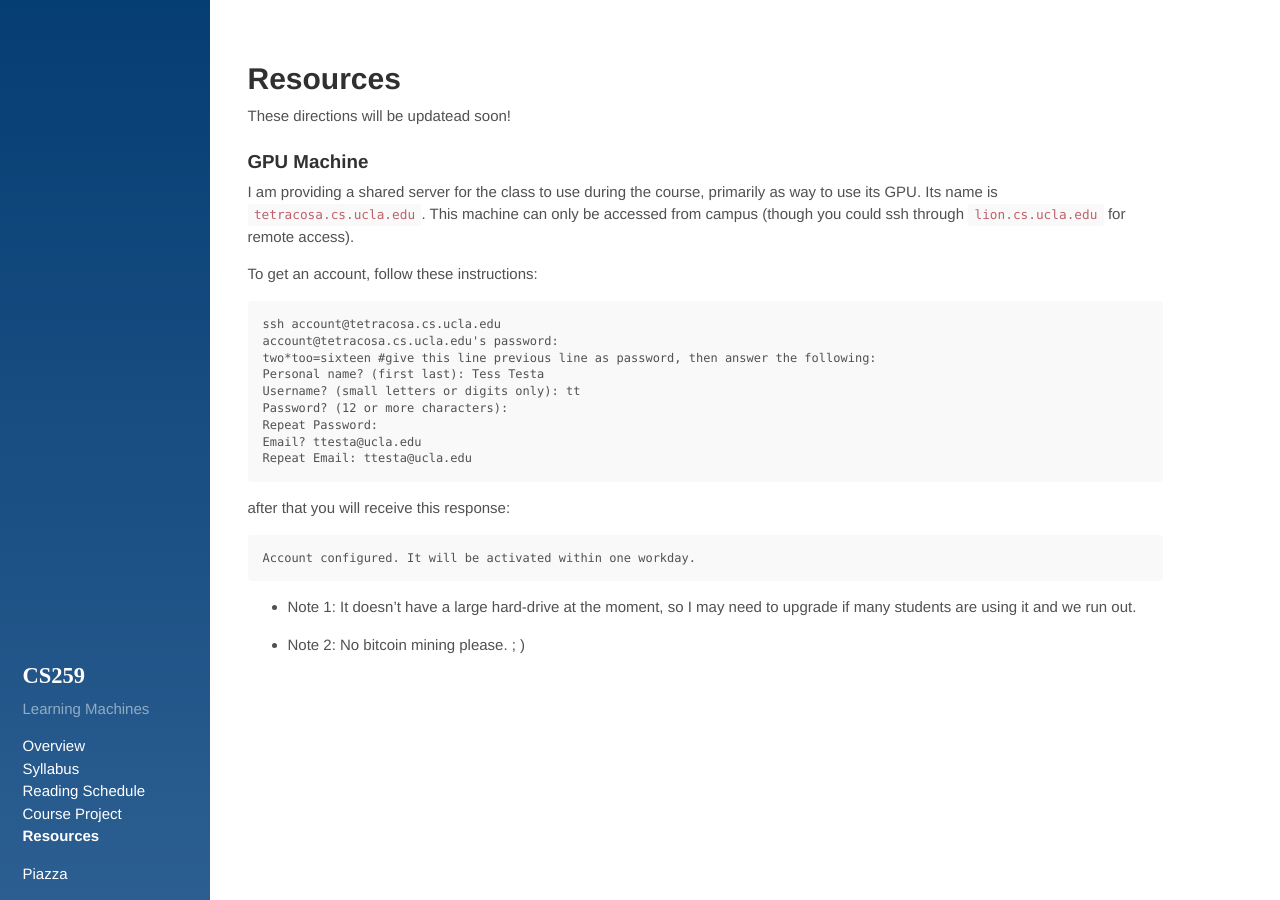
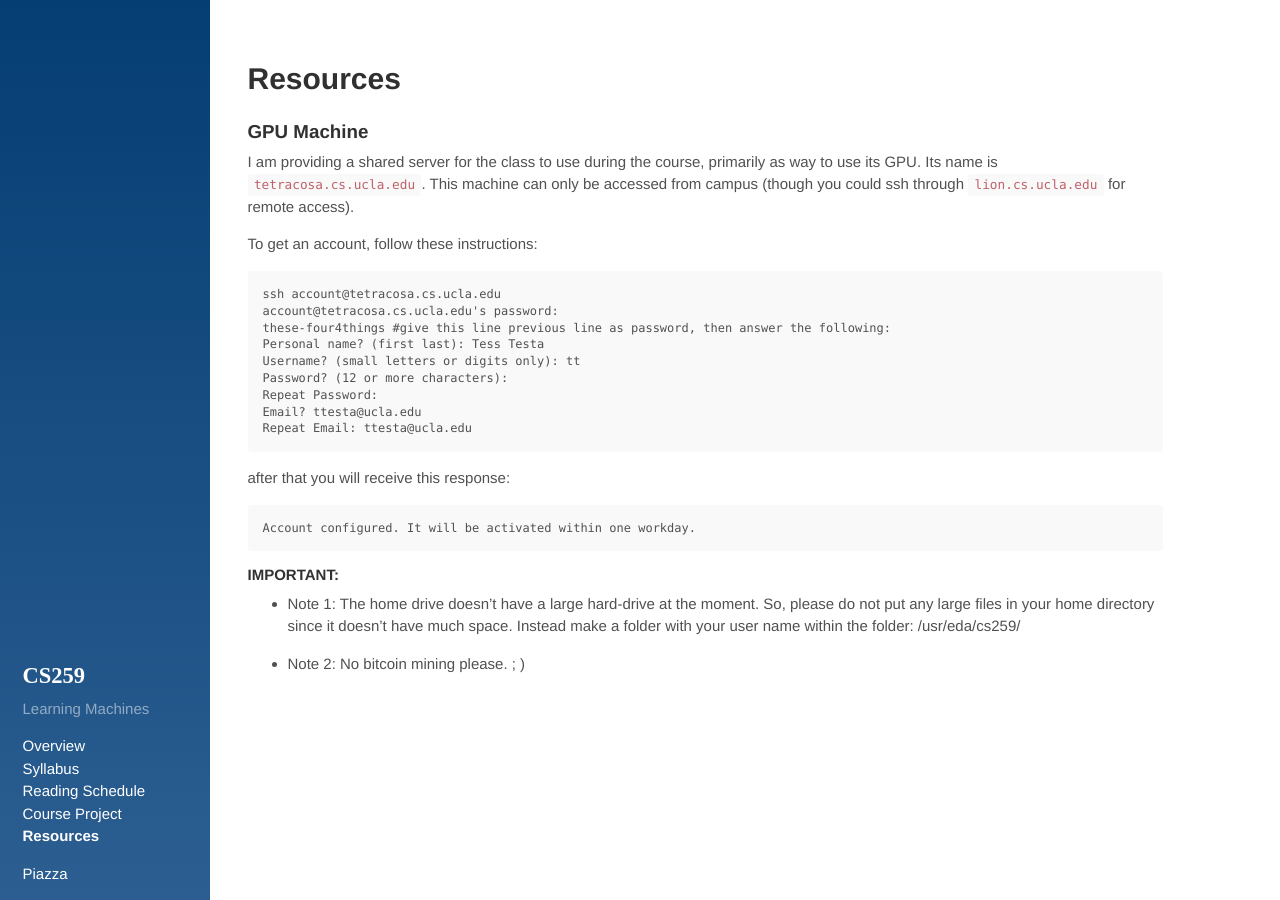
Before and after one commit to PolyArch/cs259, a Jekyll site: the page built from 09-resources.md, in a window 1280 px wide. Built offline with Jekyll 4.4.1, drawn with Linux system fonts in a browser that asks for light colours.

Commit message:
machine fix

````diff
--- a/09-resources.md
+++ b/09-resources.md
@@ -2,8 +2,6 @@
 layout: page
 title: Resources
 ---
-
-These directions will be updatead soon!
 
 ### GPU Machine
 
@@ -16,7 +14,7 @@ To get an account, follow these instructions:
 ```
 ssh account@tetracosa.cs.ucla.edu
 account@tetracosa.cs.ucla.edu's password:
-two*too=sixteen #give this line previous line as password, then answer the following:
+these-four4things #give this line previous line as password, then answer the following:
 Personal name? (first last): Tess Testa
 Username? (small letters or digits only): tt
 Password? (12 or more characters):
@@ -30,6 +28,10 @@ after that you will receive this response:
 Account configured. It will be activated within one workday.
 ```
 
-* Note 1: It doesn't have a large hard-drive at the moment, so I may need to upgrade if many students are using it and we run out.
+#### IMPORTANT:
+
+* Note 1: The home drive doesn't have a large hard-drive at the moment.  So, please do not put
+  any large files in your home directory since it doesn't have much space.
+Instead make a folder with your user name within the folder: /usr/eda/cs259/
 
 * Note 2: No bitcoin mining please. ; )
````
